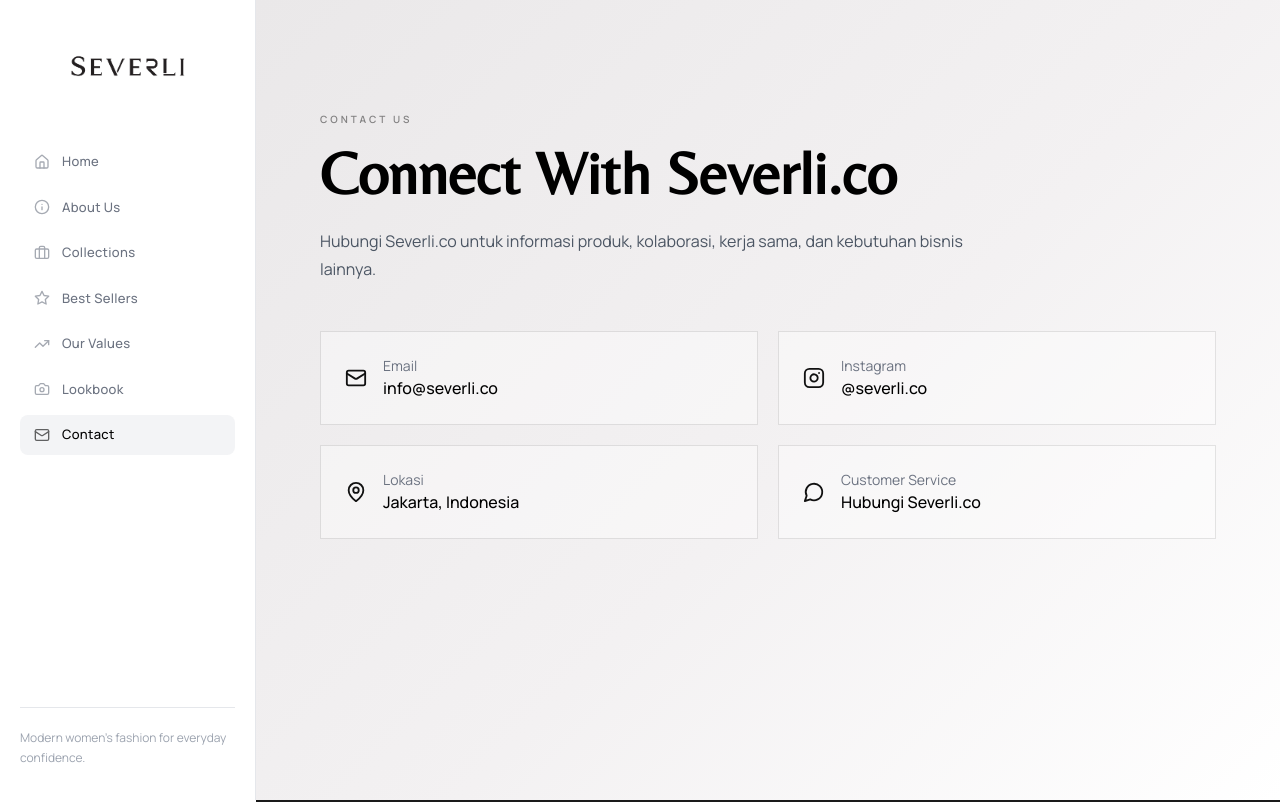
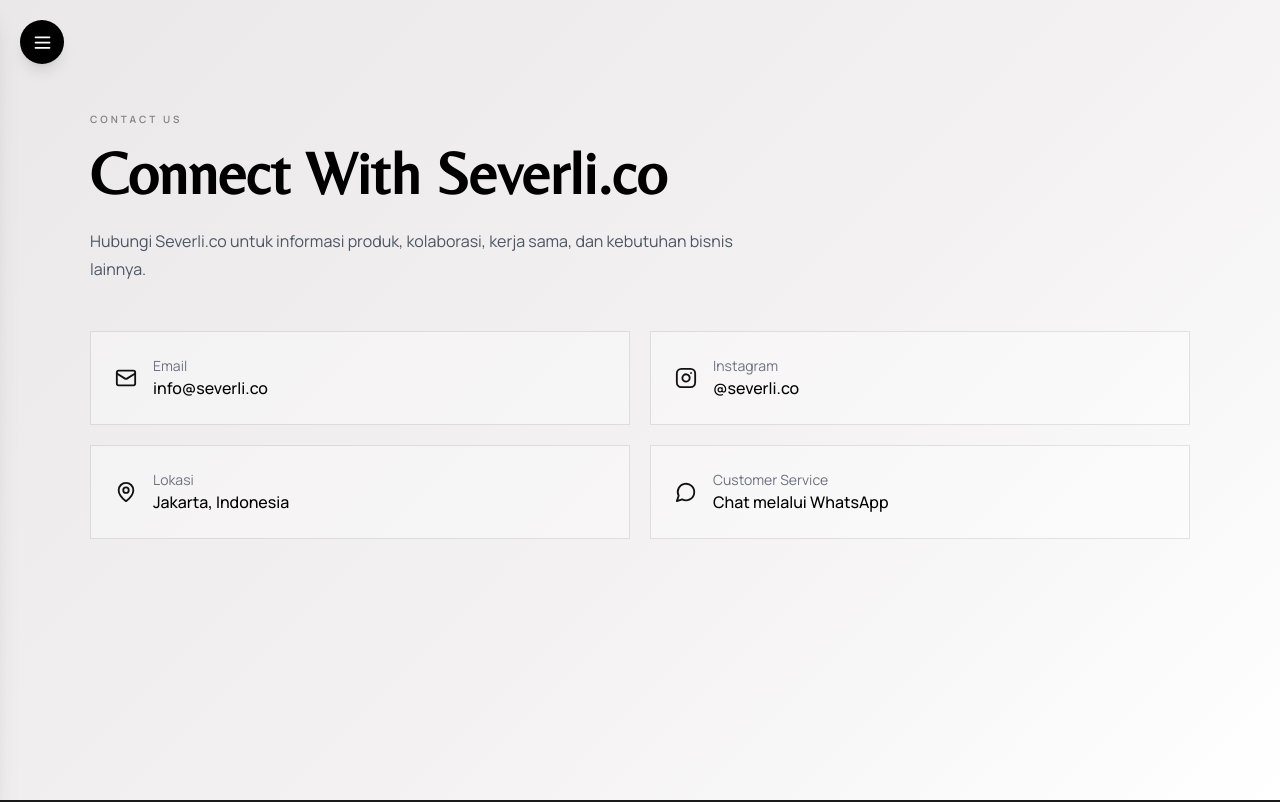
Before and after one commit to jonathantjahyadi1-ui/severli-co, a Next.js app: page /contact in a window 1280 px wide. Shown: the top 802 px of the page. Built offline with nearby package versions, Linux system fonts and the light colour scheme.

Commit message:
add contact

```diff
--- a/app/contact/page.tsx
+++ b/app/contact/page.tsx
@@ -68,15 +68,17 @@
 </a>
 
           <a
-            href="mailto:info@severli.co?subject=Customer%20Service%20Severli.co"
-            className="flex items-center gap-4 border border-black/10 bg-white/35 p-6
-                       transition-colors duration-300 hover:border-black"
+  href="https://wa.me/6285223338008?text=Halo%20Severli.co%2C%20saya%20ingin%20bertanya%20mengenai%20produk."
+  target="_blank"
+  rel="noopener noreferrer"
+  aria-label="Hubungi Customer Service Severli.co melalui WhatsApp"
+  className="flex items-center gap-4 border border-black/10 bg-white/35 p-6 transition-colors duration-300 hover:border-black"
 >
   <MessageCircle size={22} />
 
   <div>
     <p className="text-sm text-gray-500">Customer Service</p>
-              <p className="font-medium text-black">Hubungi Severli.co</p>
+    <p className="font-medium text-black">Chat melalui WhatsApp</p>
   </div>
 </a>
         </section>
--- a/app/layout.tsx
+++ b/app/layout.tsx
@@ -2,8 +2,7 @@
 import localFont from "next/font/local";
 import "./globals.css";
 
-import Sidebar from "@/components/Sidebar";
-import Footer from "@/components/Footer";
+import AppShell from "@/components/AppShell";
 
 const belleza = localFont({
   src: "./fonts/Belleza-Regular.ttf",
@@ -32,15 +31,10 @@
 }>) {
   return (
     <html lang="id">
-      <body className={`${belleza.variable} ${manrope.variable}`}>
-        <div className="min-h-screen bg-white">
-          <Sidebar />
-
-          <main className="min-h-screen lg:ml-64">
-            {children}
-            <Footer />
-          </main>
-        </div>
+      <body
+        className={`${belleza.variable} ${manrope.variable} overflow-x-hidden`}
+      >
+        <AppShell>{children}</AppShell>
       </body>
     </html>
   );
--- /dev/null
+++ b/components/AppShell.tsx
@@ -0,0 +1,42 @@
+"use client";
+
+import type { ReactNode } from "react";
+import { useCallback, useState } from "react";
+
+import Footer from "@/components/Footer";
+import Sidebar from "@/components/Sidebar";
+
+type AppShellProps = {
+  children: ReactNode;
+};
+
+export default function AppShell({ children }: AppShellProps) {
+  const [isSidebarOpen, setIsSidebarOpen] = useState(false);
+
+  const openSidebar = useCallback(() => {
+    setIsSidebarOpen(true);
+  }, []);
+
+  const closeSidebar = useCallback(() => {
+    setIsSidebarOpen(false);
+  }, []);
+
+  return (
+    <div className="min-h-screen bg-white">
+      <Sidebar
+        isOpen={isSidebarOpen}
+        onOpen={openSidebar}
+        onClose={closeSidebar}
+      />
+
+      <main
+        className={`min-h-screen transition-[margin-left] duration-300 ease-in-out ${
+          isSidebarOpen ? "lg:ml-64" : "lg:ml-0"
+        }`}
+      >
+        {children}
+        <Footer />
+      </main>
+    </div>
+  );
+}
--- a/components/Sidebar.tsx
+++ b/components/Sidebar.tsx
@@ -14,7 +14,7 @@
   TrendingUp,
   X,
 } from "lucide-react";
-import { useState } from "react";
+import { useEffect } from "react";
 
 const navItems = [
   { href: "/", label: "Home", icon: Home },
@@ -26,66 +26,94 @@
   { href: "/contact", label: "Contact", icon: Mail },
 ];
 
-export default function Sidebar() {
+type SidebarProps = {
+  isOpen: boolean;
+  onOpen: () => void;
+  onClose: () => void;
+};
+
+export default function Sidebar({
+  isOpen,
+  onOpen,
+  onClose,
+}: SidebarProps) {
   const pathname = usePathname();
-  const [isOpen, setIsOpen] = useState(false);
+
+  useEffect(() => {
+    if (!isOpen) return;
+
+    const handleEscape = (event: KeyboardEvent) => {
+      if (event.key === "Escape") {
+        onClose();
+      }
+    };
+
+    window.addEventListener("keydown", handleEscape);
+
+    return () => {
+      window.removeEventListener("keydown", handleEscape);
+    };
+  }, [isOpen, onClose]);
 
   return (
     <>
-      {/* Tombol menu untuk layar HP */}
+      {/* Tombol membuka sidebar */}
       {!isOpen && (
         <button
           type="button"
-          onClick={() => setIsOpen(true)}
-          className="fixed left-4 top-4 z-50 rounded-md bg-black p-3 text-white lg:hidden"
+          onClick={onOpen}
+          className="fixed left-5 top-5 z-50 flex h-11 w-11 items-center justify-center rounded-full bg-black text-white shadow-lg transition duration-200 hover:scale-105 hover:bg-gray-800"
           aria-label="Buka menu"
         >
-          <Menu size={22} />
+          <Menu size={21} />
         </button>
       )}
 
-      {/* Latar belakang saat menu HP terbuka */}
-      {isOpen && (
+      {/* Latar gelap hanya untuk HP/tablet */}
       <button
         type="button"
-          onClick={() => setIsOpen(false)}
-          className="fixed inset-0 z-30 bg-black/40 lg:hidden"
+        onClick={onClose}
         aria-label="Tutup menu"
+        tabIndex={isOpen ? 0 : -1}
+        className={`fixed inset-0 z-30 bg-black/40 backdrop-blur-[1px] transition-opacity duration-300 lg:hidden ${
+          isOpen
+            ? "pointer-events-auto opacity-100"
+            : "pointer-events-none opacity-0"
+        }`}
       />
-      )}
 
+      {/* Sidebar */}
       <aside
-        className={`fixed left-0 top-0 z-40 flex h-screen w-64 flex-col
-          border-r border-gray-200 bg-white px-5 py-8
-          transition-transform duration-300 ${
+        className={`fixed left-0 top-0 z-40 flex h-screen w-64 flex-col overflow-y-auto border-r border-gray-200 bg-white px-5 py-8 shadow-xl transition-transform duration-300 ease-in-out ${
           isOpen ? "translate-x-0" : "-translate-x-full"
-          } lg:translate-x-0`}
+        }`}
       >
-        {/* Logo Severli.co */}
+        {/* Logo */}
         <div className="relative mb-10 flex h-[70px] items-center justify-center">
           <Link
             href="/"
-            onClick={() => setIsOpen(false)}
+            onClick={onClose}
             aria-label="Kembali ke halaman utama Severli.co"
-            className="relative block h-[70px] w-[200px]"
+            className="relative block h-[70px] w-[180px]"
           >
             <Image
               src="/images/logo/severli-logo-black.webp"
               alt="Logo Severli.co"
               fill
               priority
-              sizes="200px"
+              sizes="180px"
               className="scale-[1.2] object-contain object-center"
             />
           </Link>
 
+          {/* Tombol menutup sidebar */}
           <button
             type="button"
-            onClick={() => setIsOpen(false)}
-            className="absolute right-0 top-1/2 -translate-y-1/2 text-gray-600 lg:hidden"
+            onClick={onClose}
+            className="absolute -right-1 -top-3 flex h-9 w-9 items-center justify-center rounded-full text-gray-500 transition-colors hover:bg-gray-100 hover:text-black"
             aria-label="Tutup menu"
           >
-            <X size={22} />
+            <X size={21} />
           </button>
         </div>
 
@@ -93,17 +121,19 @@
         <nav className="space-y-1.5">
           {navItems.map((item) => {
             const Icon = item.icon;
-            const isActive = pathname === item.href;
+
+            const isActive =
+              item.href === "/"
+                ? pathname === "/"
+                : pathname.startsWith(item.href);
 
             return (
               <Link
                 key={item.href}
                 href={item.href}
-                onClick={() => setIsOpen(false)}
+                onClick={onClose}
                 aria-current={isActive ? "page" : undefined}
-                className={`flex items-center gap-3 rounded-lg px-3.5 py-2.5
-                  text-[13px] font-medium tracking-wide
-                  transition-all duration-200 ${
+                className={`flex items-center gap-3 rounded-lg px-3.5 py-2.5 text-[13px] font-medium tracking-wide transition-all duration-200 ${
                   isActive
                     ? "bg-gray-100 text-black"
                     : "text-gray-500 hover:bg-gray-100 hover:text-black"
```
Lines whose indentation alone changed are shown as unchanged.
